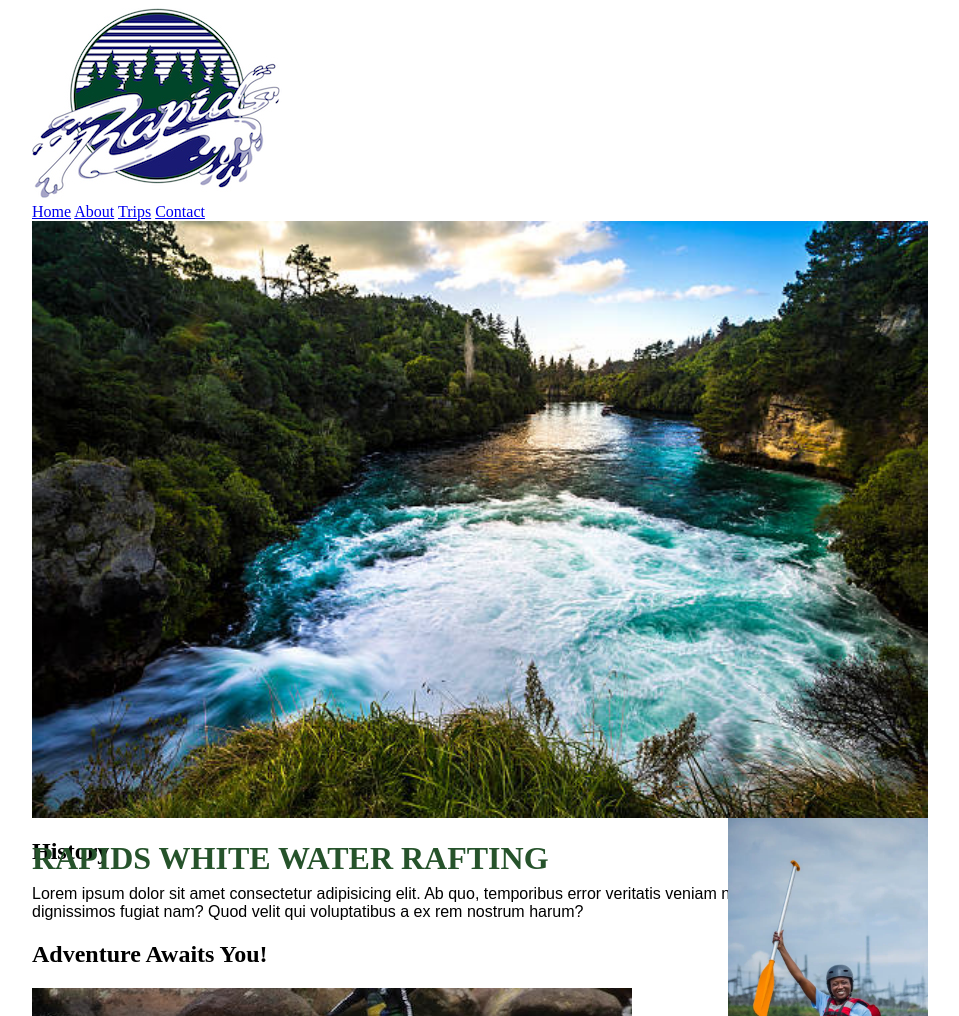
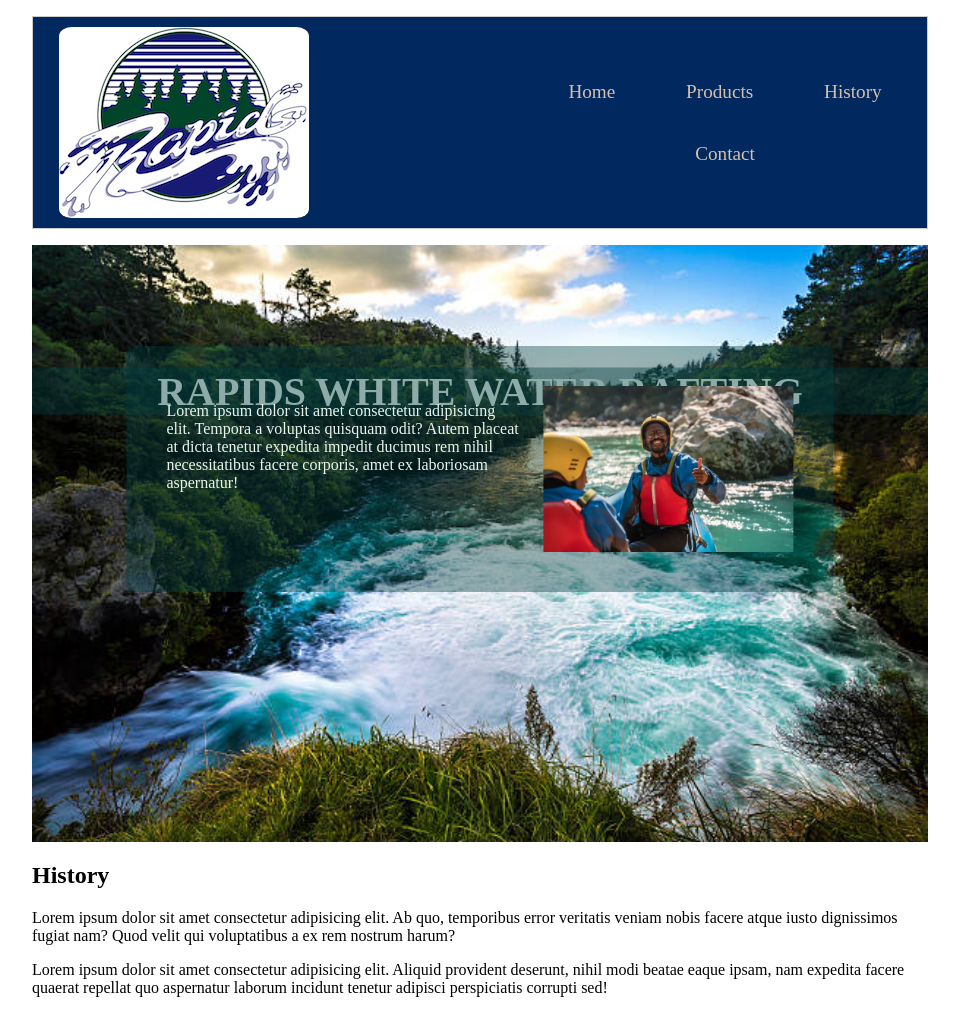
Before and after one commit to MaryNaati/wdd130, a plain HTML site: page week03/wwr/about.html in a window 1280 px wide. Shown: the top 1016 px of the page, without its empty margins (160-1119 px from the left). Drawn offline with Linux system fonts and the light colour scheme.

Commit message:
Updating WWR
week 04

```diff
--- a/week03/wwr/about.html
+++ b/week03/wwr/about.html
@@ -11,53 +11,65 @@
 </head>
 
 <body>
-    <header>
+    <div class="header">
         <img src="images/z-rapids-trees.jpg" alt="Rapids Logo">
         <nav>
-            <a href="index.html">Home</a>
-            <a href="about.html">About</a>
-            <a href="trips.html">Trips</a>
-            <a href="contact.html">Contact</a>
+            <ul class="navigation">
+                <li><a href="#">Home</a></li>
+                <li><a href="#">Products</a></li>
+                <li><a href="#">History</a></li>
+                <li><a href="#">Contact</a></li>
+            </ul>
         </nav>
-    </header>
+    </div>
 
     <main>
         <div class="hero">
             <img class="back-img" src="images/landscapeheroimage.jpg">
             <h1>RAPIDS WHITE WATER RAFTING</h1>
             <article>
-                <img src="images/happywoman.jpg" alt="Happy Customer" width="200">
+                <img src="images/thumbsup.jpg" alt="Happy Customer" width="400">
                 <p>Lorem ipsum dolor sit amet consectetur adipisicing elit. Tempora a voluptas quisquam odit? Autem placeat at dicta tenetur expedita impedit ducimus rem nihil necessitatibus facere corporis, amet ex laboriosam aspernatur!</p>
             </article>
         </div>
-        <section>
+        <div class="section">
+            <nav class="History">
                 <h2>History</h2>
                     <p class="caption">Lorem ipsum dolor sit amet consectetur adipisicing elit. Ab quo, temporibus error veritatis veniam nobis facere atque iusto dignissimos fugiat nam? Quod velit qui voluptatibus a ex rem nostrum harum?</p>
-        </section>
-        <section>
+                    <p class="caption">Lorem ipsum dolor sit amet consectetur adipisicing elit. Aliquid provident deserunt, nihil modi beatae eaque ipsam, nam expedita facere quaerat repellat quo aspernatur laborum incidunt tenetur adipisci perspiciatis corrupti sed!</p>
+            </nav>
+        </div>
+        <span class="Adventure">
             <h2>Adventure Awaits You!</h2>
-            <img src="images/exciting-white-water-rafting-adventure.jpg" alt="Action Image 1">
-            <img src="images/happyupclosecustomers.jpg" alt="Action Image 2">
-            <img src="images/groupblueraft.jpg" alt="Action Image 3">
-            <img src="images/istockphoto-2157018046-612x612.webp" alt="Action Image 4">
-            <img src="images/groupdownraft (1).jpg" alt="Action Image 5">
-        </section>
+            <img src="images/happyupclosecustomers.jpg" alt="Action Image 1" width="200">
+            <figcaption>Ready to get their RAPIDS on!</figcaption>
+            <img src="images/exciting-white-water-rafting-adventure.jpg" alt="Action Image 2" width="300">
+            <figcaption>Going down TAKAI RAPIDS</figcaption>
+            <img src="images/groupblueraft.jpg" alt="Action Image 3" width="300">
+            <figcaption>Survivors of the AITU DROPS RAPIDS</figcaption>
+            <img src="images/groupdownraft (1).jpg" alt="Action Image 4" width="300">
+            <figcaption>Enjoying the RAPIDS WHITE WATER RAFTING journey</figcaption>
+            <img src="images/happywoman.jpg" alt="Action Image 5" width="200">
+            <figcaption>Happy RAPIDS Customer</figcaption>
+
+        </span>
     </main>
 
     <footer>
         <p>©2025 RAPIDS | Mary Takai</p>
+        <div class="flex-container">
             <nav class="socialmedialinks">
                 <a href="https://facebook.com">
-                <img src="images/Colored_Facebook3_svg-128.jpg" alt="Facebook">
+                    <img src="images/Colored_Facebook3_svg-128.jpg" alt="Facebook" width="45">
                 </a>
                 <a href="https://instagram.com">
-                <img src="images/instagram_icon-instagram_buttoninstegram-64.jpg" alt="Instagram">
+                    <img src="images/instagram_icon-instagram_buttoninstegram-64.jpg" alt="Instagram" width="45">
                 </a>
                 <a href="https://tiktok.com">
-                <img src="images/TikTok_logo_app0-64.jpg" alt="Tiktok">
+                    <img src="images/TikTok_logo_app0-64.jpg" alt="Tiktok" width="45">
                 </a>
             </nav>
-
+        </div>
     </footer>
 </body>
 </html>
--- a/week03/wwr/styles/rafting.css
+++ b/week03/wwr/styles/rafting.css
@@ -4,6 +4,51 @@
 	--accent1-color: #EBF5EE;
 	--accent2-color: #D8BFAA;
 
+}
+.header {
+	margin: 1rem auto;
+	display: grid;
+	grid-template-columns: 450px  1fr;
+	align-items: center;
+	border: 1px solid #ccc;
+    padding: 10px;
+    text-align: center;
+    background: #01295F;
+    color: white;
+    font-size: 30px;
+}
+
+.header img {
+	margin: 0 0.25rem 0 1rem;
+	width: 250px;
+	height: auto;
+    border-radius: 5%;
+}
+.navigation {
+	display: flex;
+	flex-wrap: wrap;
+	list-style: none;
+	padding: 20;
+	font-family:'Franklin Gothic Medium' sans-serif;
+}
+
+.navigation li {
+	flex: 1 1 auto;
+}
+
+.navigation a {
+	display: block;
+	color: navy;
+	padding: 20px;
+	text-decoration: none;
+	font-size: 1.2rem;
+    color: #D8BFAA;
+}
+
+.navigation a:hover {
+	color: tomato;
+	font-weight: 700;
+	text-decoration: underline;
 }
 
 body {
@@ -21,23 +66,51 @@ body {
 }
 
 .hero h1 {
-    color: #26532B;
     position: absolute;
+    top: 20%;
+    left: 50%;
+    transform: translate(-50%, -50%);
+    font-size: 2.5rem;
+    font-weight: bold;
+    color: #EBF5EE;
+    background-color: rgba(0, 60, 63, 0.4);
+    width: 100%;
+    text-align: center;
+}
+.hero article {
+    position: absolute;
+    bottom: 250px;
+    left: 50%;
+    transform: translateX(-50%);
+    background: rgba(0, 60, 63, 0.4);
+    padding: 40px;
+    width: 70%;
+    border-radius: 8px;
+    color: #EBF5EE;
 }
 
-article {
-    position: absolute;
-}
-article img {
+.hero article img {
     float: right;
-}
-article p {
-    float: left;
+    width: 250px;
+    margin-left: 20px;
 }
 
-.caption {
-    font-family: Arial, Helvetica, sans-serif;
+.section {
+    display: flex;
+    flex-direction: row;
+    justify-content: flex-end;
+}
+
+.span .adventure {
+    display: horizontal;
+    flex-wrap: nowrap;
+    column-count: 5;
 }
 .footer {
     text-decoration: none;
 }
+.flex-container {
+    display: flex;
+    flex-direction: row;
+    justify-content: flex-end;
+}
```
Also changed, not shown: week03/wwr/images/thumbsup.jpg (renamed from week03/wwr/images/istockphoto-2157018046-612x612.webp), 4 other files. Lines whose indentation alone changed are shown as unchanged.
